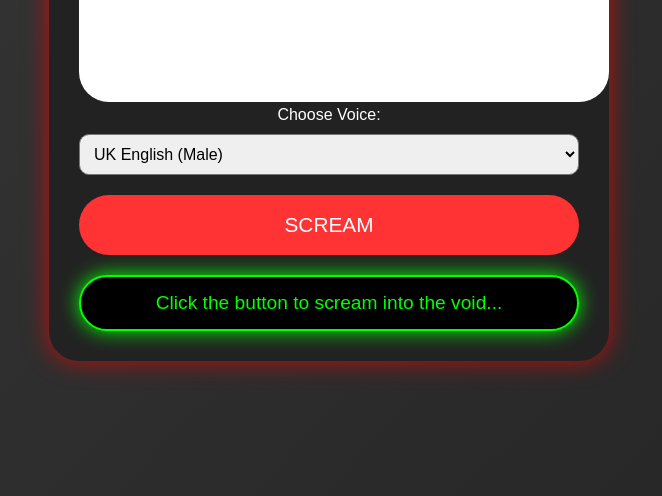
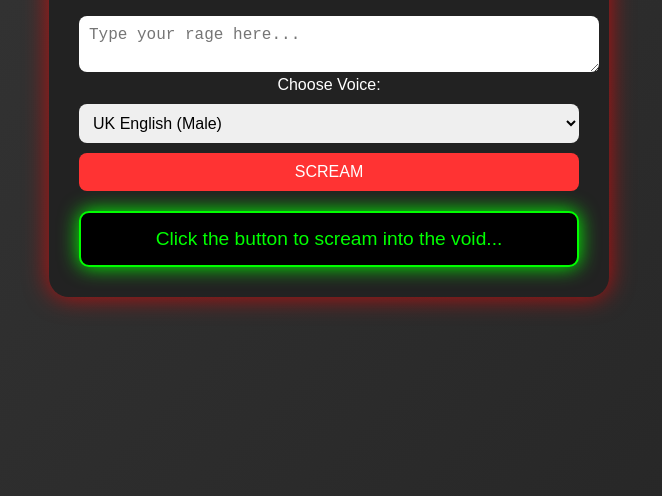
Before and after one commit to JodDoJodDo-sys/Scream_in_the_world-, a plain HTML site: page index.html in a window 1280 px wide. Shown: the part 304-800 px from the top of the page, without its empty margins (311-973 px from the left). Drawn offline with Linux system fonts and the light colour scheme.

Commit message:
Update style.css

```diff
--- a/style.css
+++ b/style.css
@@ -10,7 +10,6 @@ body {
   justify-content: center;
   align-items: center;
   height: 100vh;
-  transition: background-color 0.5s ease;
 }
 
 @keyframes gradientBG {
@@ -24,38 +23,22 @@ body {
   max-width: 500px;
   padding: 30px;
   background: #222;
-  border-radius: 30px;
+  border-radius: 20px;
   box-shadow: 0 0 25px rgba(255, 0, 0, 0.7);
   transition: box-shadow 0.3s ease;
 }
 
-textarea {
-  margin-top: 10px;
-  padding: 15px;
-  width: 100%;
-  height: 120px;
-  border: none;
-  border-radius: 30px;
-  font-size: 1rem;
-  resize: none;
-}
-
-select {
+textarea, select, button {
   margin-top: 10px;
   padding: 10px;
   width: 100%;
-  border-radius: 10px;
+  border: none;
+  border-radius: 8px;
   font-size: 1rem;
 }
 
 #screamButton {
-  margin-top: 20px;
-  width: 100%;
-  height: 60px;
-  border-radius: 50px;
-  border: none;
   background-color: #ff3333;
-  font-size: 1.3rem;
   color: white;
   cursor: pointer;
   transition: background 0.3s ease;
@@ -68,7 +51,7 @@ select {
 #messageBox {
   margin-top: 20px;
   padding: 15px;
-  border-radius: 30px;
+  border-radius: 10px;
   font-size: 1.2rem;
   background: black;
   color: lime;
```
